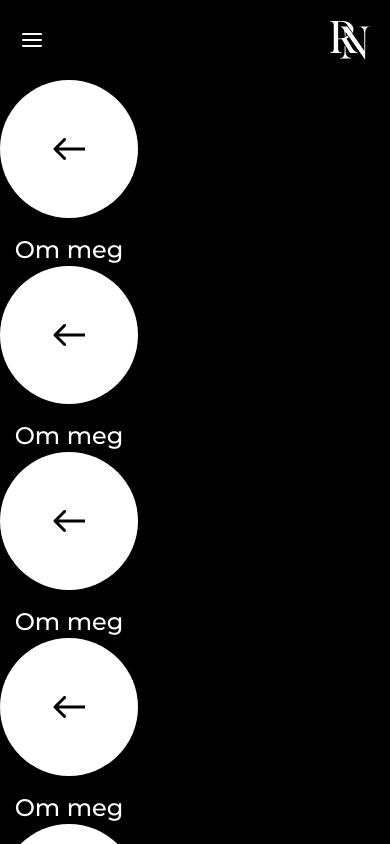
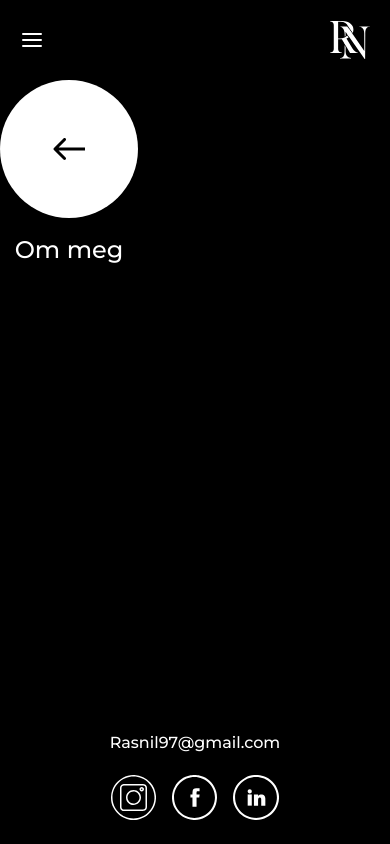
Before and after one commit to MathiasGuGu/portfolio-rasmus, a SvelteKit app: page / in a window 390 px wide. Shown: the top 844 px of the page. Built offline with nearby package versions, Linux system fonts and the light colour scheme; a web font is replaced by a local one.

Commit message:
make footer responsive

```diff
--- a/src/lib/components/Footer.svelte
+++ b/src/lib/components/Footer.svelte
@@ -1,6 +1,6 @@
-<footer class="absolute bottom-0 flex justify-between md:grid md:grid-cols-3 items-center py-6 w-full">
+<footer class="absolute bottom-0 flex flex-col sm:flex-row justify-between md:grid md:grid-cols-3 items-center py-6 w-full">
     <a class="p-5 lg:pl-10 hover:opacity-50 transition-all" href="mailto:Rasnil97@gmail.com">Rasnil97@gmail.com</a>
-    <div class="justify-self-center flex items-center gap-4 mr-5 md:mr-0">
+    <div class="justify-self-center flex items-center gap-4 sm:mr-5 md:mr-0">
         <a class="transition-all hover:opacity-50" href="">
             <svg width="45" height="45" viewBox="0 0 45 45" fill="none" xmlns="http://www.w3.org/2000/svg">
                 <path d="M21.1845 44.9998C20.3172 44.8835 19.4411 44.8096 18.5826 44.6449C11.46 43.2755 6.13546 39.3973 2.64595 33.0517C0.684145 29.4843 -0.209586 25.614 0.0413632 21.5562C0.562633 13.112 4.56901 6.78134 11.9443 2.65128C15.4963 0.661988 19.375 -0.172829 23.4369 0.0288305C29.7828 0.344969 35.1118 2.88553 39.3488 7.62408C42.5583 11.2134 44.3564 15.4509 44.89 20.2309C44.9252 20.5479 44.9639 20.8649 45 21.1819V23.8185C44.9745 23.9444 44.934 24.0703 44.9252 24.1971C44.7059 27.3356 43.8756 30.3095 42.3576 33.0587C38.8575 39.3956 33.5427 43.2764 26.4219 44.6449C25.5634 44.8096 24.6881 44.8835 23.8208 44.9998H21.1845ZM43.5023 22.5231C43.5357 10.9695 34.1432 1.54436 22.5502 1.49857C10.9801 1.45278 1.53032 10.87 1.50303 22.4729C1.47573 34.0353 10.8613 43.4578 22.4498 43.5027C34.0085 43.5468 43.4688 34.1189 43.5023 22.5231Z" fill="white"/>
--- a/src/routes/+layout.svelte
+++ b/src/routes/+layout.svelte
@@ -7,7 +7,7 @@
 <body class="bg-black relative
  text-white min-h-[100vh]">
  <Header />
- <main class="pb-[136px]">
+ <main class="pb-[181px] sm:pb-[136px]">
 <slot />
 </main>
 <Footer />
--- a/src/routes/+page.svelte
+++ b/src/routes/+page.svelte
@@ -3,15 +3,3 @@
 </script>
 
 <NextButton direction="left" text="Om meg" href="/om"/>
-<NextButton direction="left" text="Om meg" href="/om"/>
-<NextButton direction="left" text="Om meg" href="/om"/>
-<NextButton direction="left" text="Om meg" href="/om"/>
-<NextButton direction="left" text="Om meg" href="/om"/>
-<NextButton direction="left" text="Om meg" href="/om"/>
-<NextButton direction="left" text="Om meg" href="/om"/>
-<NextButton direction="left" text="Om meg" href="/om"/>
-<NextButton direction="left" text="Om meg" href="/om"/>
-<NextButton direction="left" text="Om meg" href="/om"/>
-<NextButton direction="left" text="Om meg" href="/om"/>
-<NextButton direction="left" text="Om meg" href="/om"/>
-<NextButton direction="left" text="Om meg" href="/om"/>
```
